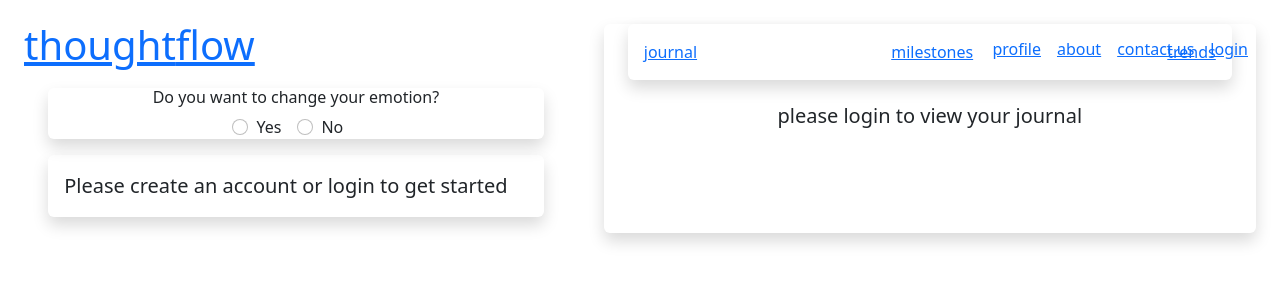
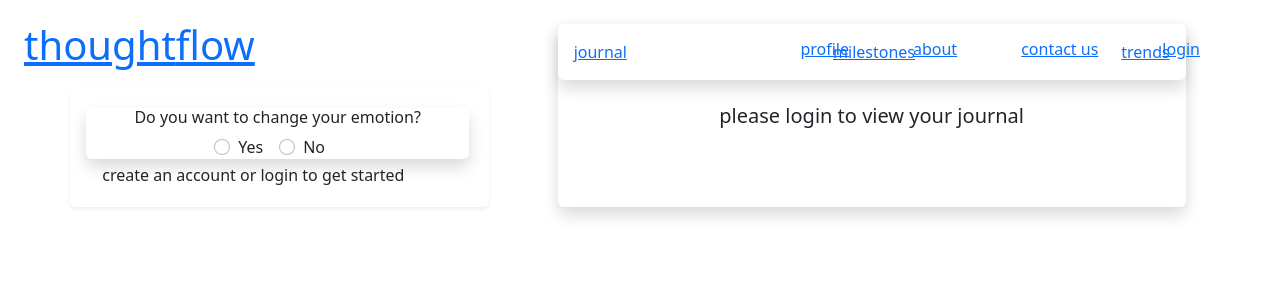
Before and after one commit to lgtm-bro/thought-flow, a React (Create React App) app in the folder static/: page /#/ in a window 1280 px wide. Shown: the top 300 px of the page. Built offline with nearby package versions, Linux system fonts and the light colour scheme; the HTML template or start-up script is replaced by a standard one.

Commit message:
feelings styling almost complete

```diff
--- a/static/css/styles.css
+++ b/static/css/styles.css
@@ -133,11 +133,14 @@ html,
   width: 100%;
 }
 
-#app-nav-toggler {
-  /* position: fixed;
-  top: 95px;
-  right:25px; */
-  /* margin-left: 10px; */
+#navbar-toggler,
+#navbar-toggler:focus,
+#navbar-toggler:active {
+    outline: none;
+    border: none;
+    box-shadow: none;
+    font-size: 2em;
+    padding: 0 10px;
 }
 
 /******** HOME ********/
@@ -200,21 +203,17 @@ html,
 
 /******** GREET ********/
 
-#greeting-link {
+#greet-link {
   position: relative;
 }
 
-#greeting-link a,
+#greet-link a,
 #message-link a {
   text-decoration: none;
   color: #e88686;
   font-weight: bolder;
   font-size: 1.1em;
   margin-left: 1px;
-}
-
-#message-link a:hover {
-  font-size: 1.3em;
 }
 
 #greeting-feeling {
@@ -237,18 +236,31 @@ html,
   font-size: .7em;
 }
 
-#greeting-link:hover #greet-info {
+#greet-link:hover #greet-info {
   cursor: pointer;
   visibility: visible;
+}
+
+#message-link a:hover, #message-link a:hover {
+  color: #37a9c9;
+  text-shadow: 1px 1px 2px #f5f5f5;
 }
 
 /******** USER MSG ********/
 
 #user-msg-wrapper {
   min-height: 1em;
-  background-color: #fffdf98a;
+  /* background-color: #fffdf98a; */
   /* background-image: linear-gradient( #fffdf95f, #e8e4db6b, #f8e7c65e);
+  background-image: linear-gradient( #fffdf956, #fffdf956, #fffdf956);
   backdrop-filter: blur(7px); */
+}
+
+#msg-center {
+  width: 85%;
+  background-image: linear-gradient( #fffdf95f, #e8e4db6b, #f8e7c65e);
+  background-image: linear-gradient( #fffdf956, #fffdf956, #fffdf956);
+  backdrop-filter: blur(7px);
 }
 
 .test {
@@ -287,14 +299,14 @@ html,
   width: 100%;
   height: 100%;
   z-index: -1; /* Place the pseudo element right under the content */
-  top: 0;
+  /* top: 0;
   left: 0;
   background-color: none;
   background: linear-gradient(to top, #ff9191 50%, white 50%);
   animation-name: highlight;
   animation-duration: 0.75s;
   animation-iteration-count: 1;
-  animation-direction: forward; /* Make the animation run back and forth */
+  animation-direction: forward;
 }
 
 @keyframes highlight {
@@ -306,14 +318,29 @@ html,
   50% {
     width: 100%;
     opacity: 1;
-  } */
+  }
 
-}
+} */
 
 /******** FEELINGS ********/
 
 #feelings-wrapper {
   background-color: #fffdf9e9;
+  min-height: 150px;
+  max-height: 70vh;
+}
+
+#feelings-form .feel-select {
+  display: flex;
+  justify-content: center;
+  padding-top: 5px;
+  margin-left: 1em;
+  /* padding-right: 50px; */
+}
+
+#feelings-form h5 {
+  margin-top: .8em;
+  margin-left: 2em;
 }
 
 /******** QUOTE ********/
@@ -321,6 +348,7 @@ html,
 #quote-wrapper {
   /* background-color: #fffdf9e9; */
   width: 80%;
+  /* backdrop-filter: blur(7px); */
   background-image: linear-gradient(
     to bottom,
     #fffdf9d5,
@@ -498,8 +526,7 @@ html,
 
 /******** SIGNOUT ********/
 
-#signout-container,
-#confirm-container {
+#signout-container {
   width: 30%;
   min-width: 285px;
   max-width: 350px;
@@ -531,6 +558,7 @@ html,
 /******** ABOUT ********/
 
 #about-container {
+  backdrop-filter: blur(7px);
   background-image: linear-gradient(
     to bottom,
     #ffffffe3,
@@ -555,9 +583,10 @@ html,
 #about-title {
   position: sticky;
   top: 0;
-  background-color: #fffdf9;
+  /* background-color: #fffdf9; */
   z-index: 10;
-  /* background-image: linear-gradient(to bottom, #ffffffe3, #fdfdfdc5 50%); */
+  backdrop-filter: blur(7px);
+  background-image: linear-gradient(to bottom, #ffffffc1, #fdfdfd4e 50%);
 }
 
 #about-container ol > li {
@@ -612,7 +641,7 @@ html,
 
 #confirm-wrapper {
   position: absolute;
-  top: 118px;
+  top: 20%;
   left: 13%;
   height: 75px;
   width: 250px;
--- a/static/src/Greet.jsx
+++ b/static/src/Greet.jsx
@@ -25,7 +25,7 @@ const Greet = ({ user, feeling, sendFeeling, checkMsgStatus }) => {
             <span id="greeting-feeling" className="greet-span flex-nowrap">
               <span>Today's vibe is </span>
               <span
-                id="greeting-link"
+                id="greet-link"
                 className="greet-span py-3 pe-3"
                 onClick={showConfirm}
               >
--- a/static/src/Home.jsx
+++ b/static/src/Home.jsx
@@ -84,9 +84,9 @@ const Home = ({ user, showAlert }) => {
     if (feeling) {
       changeMsg("Would like to write about it? ", true, "/entry");
     } else if (user) {
-      changeMsg("First things, first. How are you feeling?");
+      changeMsg("How are you feeling?");
     } else {
-      changeMsg("Please create an account or login to get started");
+      changeMsg("create an account or login to get started");
     }
   };
 
@@ -105,7 +105,6 @@ const Home = ({ user, showAlert }) => {
   };
 
   /********** GREETING ***********/
-
 
   /********** POST ENTRY ***********/
   const showHome = (el) => {
@@ -239,9 +238,16 @@ const Home = ({ user, showAlert }) => {
 
   return (
     <div id="home-container" className="mt-3">
-      <div id="home-all" className="row justify-content-evenly gx-5">
-        <div id="home-main" className="col-12 col-md-5 mt-5">
-          <div id="greet-wrapper" className="fs-5 my-3 mt-3">
+      <div
+        id="home-all"
+        className="row justify-content-evenly justify-content-lg-around gx-5 gx-lg-0"
+      >
+        <div
+          id="home-main"
+          className="col-12 col-md-5 col-lg-4 mt-0 mt-md-5 ms-md-3 ms-lg-4"
+        >
+          <div id="msg-center" className="p-3 mt-3 mx-auto shadow-sm rounded">
+            <div id="greet-wrapper" className="fs-5 my-1 pe-md-5 pe-lg-1">
               <Greet
                 feeling={feeling}
                 user={user}
@@ -249,7 +255,10 @@ const Home = ({ user, showAlert }) => {
                 checkMsgStatus={checkMsgStatus}
               />
             </div>
-          <div id="user-msg-wrapper" className="my-3 fs-5 p-3 shadow rounded">
+            <div
+              id="user-msg-wrapper"
+              className="my-1 fs-6 fs-5 ps-3 text-center text-md-start"
+            >
               {userMsg && (
                 <Message
                   msg={userMsg}
@@ -259,6 +268,7 @@ const Home = ({ user, showAlert }) => {
                   changeMsg={changeMsg}
                 />
               )}
+            </div>
           </div>
           {(location.pathname.includes("hub") || location.pathname === "/") &&
             user &&
@@ -274,7 +284,10 @@ const Home = ({ user, showAlert }) => {
             feeling && <Quote getQuote={getQuote2} />}
         </div>
         {(location.pathname.includes("hub") || location.pathname === "/") && (
-          <div id="hub-wrapper" className="col-12 col-md-6 shadow rounded">
+          <div
+            id="hub-wrapper"
+            className="col-12 col-md-6 mx-5 ms-md-0 me-md-5 shadow rounded"
+          >
             <Hub
               feeling={feeling}
               posts={posts}
--- a/static/src/NavBar.jsx
+++ b/static/src/NavBar.jsx
@@ -44,29 +44,29 @@ const NavBar = ({ user, showAlert }) => {
           </h1>
         </Link>
       </span>
-      <button className="navbar-toggler" type="button" data-bs-toggle="collapse"
+      <button id="navbar-toggler" className="navbar-toggler" type="button" data-bs-toggle="collapse"
         data-bs-target="#main-nav-menu" aria-controls="navbarSupportedContent" aria-expanded="false"
         aria-label="Toggle navigation" ref={dropDownBtn}>
           <AiOutlineMenu/>
       </button>
       <div className="collapse navbar-collapse" id="main-nav-menu" ref={dropDown}>
         <ul className="navbar-nav ms-auto">
-          <li className="navbar-link nav-item ms-auto" onClick={checkUser}>
+          <li className="navbar-link nav-item ms-auto pe-5" onClick={checkUser}>
             <span className="navbar-link nav-link">
             <Link to={profileLink}>profile</Link>
             </span>
           </li>
-          <li className="navbar-link nav-item ms-auto" onClick={closeNav}>
+          <li className="navbar-link nav-item ms-auto pe-5" onClick={closeNav}>
             <span className="nav-link">
               <Link to="/about">about</Link>
             </span>
           </li>
-          <li className="navbar-link nav-item ms-auto" onClick={closeNav}>
+          <li className="navbar-link nav-item ms-auto pe-5" onClick={closeNav}>
             <span className="nav-link">
               <Link to="/contact">contact us</Link>
             </span>
           </li>
-          <li className="navbar-link nav-item ms-auto" onClick={closeNav}>
+          <li className="navbar-link nav-item ms-auto pe-5" onClick={closeNav}>
             <span className="nav-link">
             <Link to="/auth/">{status}</Link>
             </span>
--- a/static/src/Profile.jsx
+++ b/static/src/Profile.jsx
@@ -76,7 +76,7 @@ const Profile = (props) => {
     <div id="profile-wrapper"
       className="container justify-content-center p-4 my-3 my-md-5 shadow rounded"
     >
-      <h2 className="text-center mb-3">edit profile</h2>
+      <h2 className="text-center mb-3">profile</h2>
       <form
         id="profile-form"
         className="form-group p-1"
@@ -150,9 +150,9 @@ const Profile = (props) => {
         <Password pw={newPw} verify={verifyPw} />
         <div id="profile-btns" className="form-btn-div">
           <button type="button" className="btn form-btn" onClick={cancelForm}>
-            Cancel
+            cancel
           </button>
-          <input type="submit" value="Update Info" className="btn form-btn" />
+          <input type="submit" value="update" className="btn form-btn" />
         </div>
       </form>
     </div>
```
Also changed, not shown: static/src/Feelings.jsx (+21 -18 lines). Lines whose indentation alone changed are shown as unchanged.
